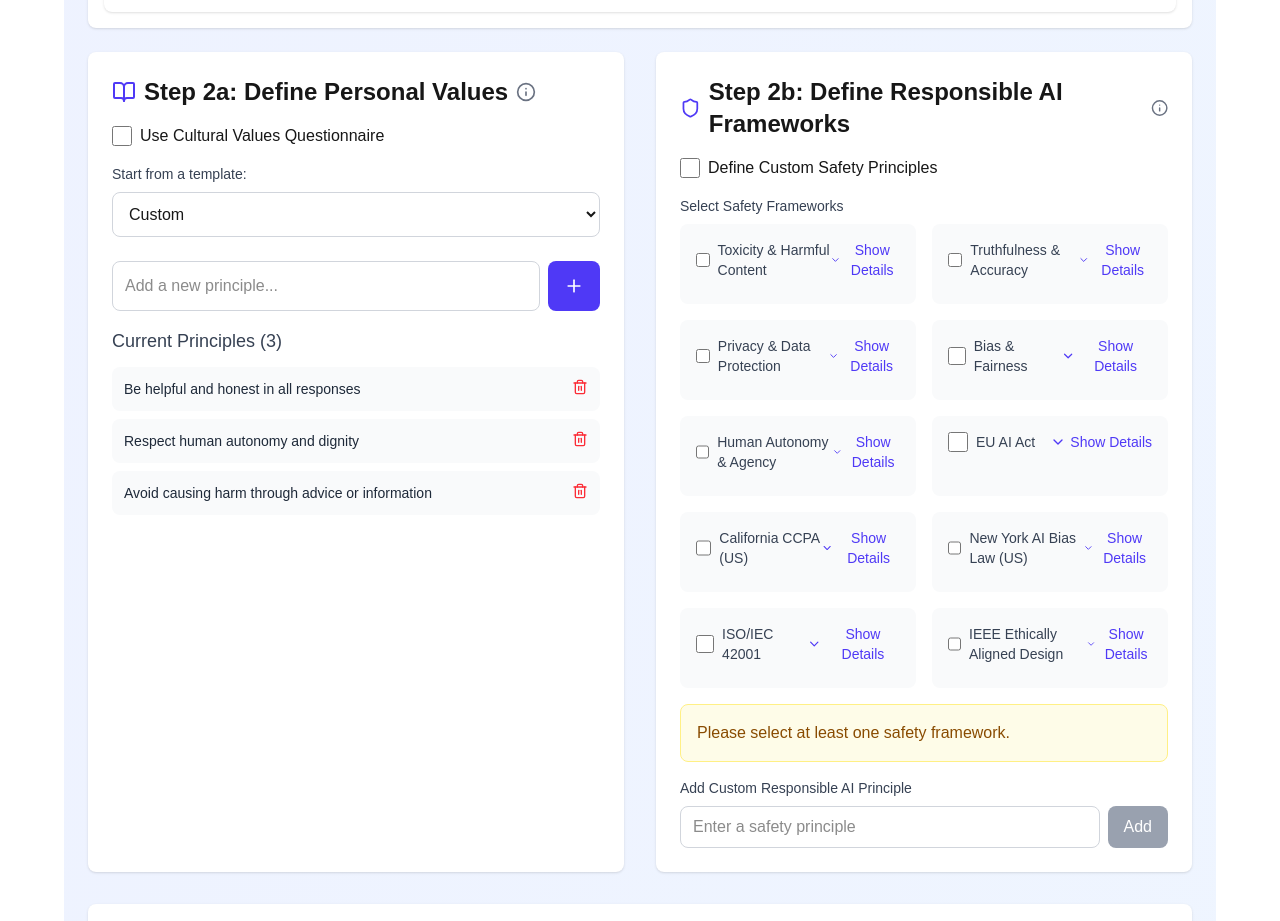
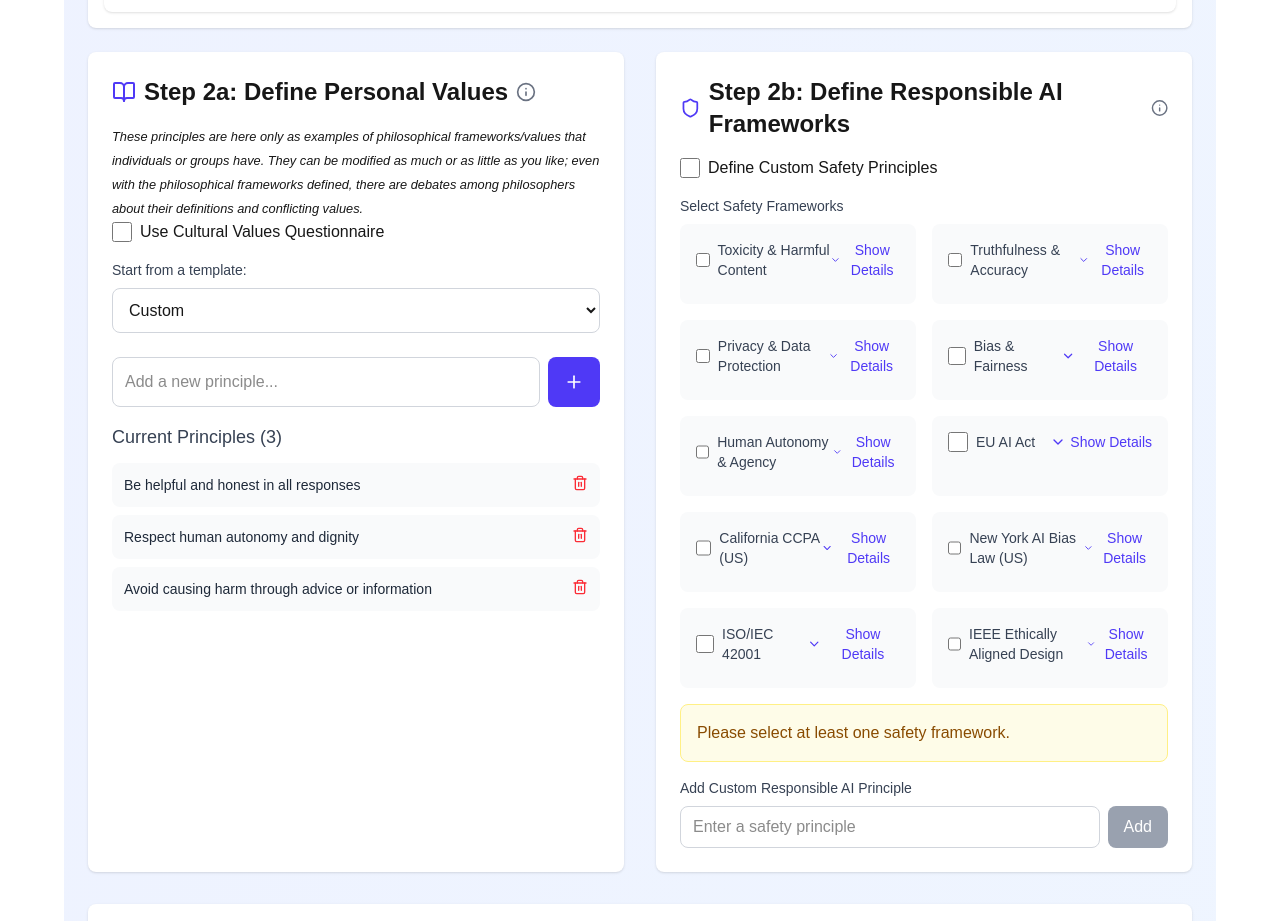
Before and after one commit to juliakharchenko/ai-constitution, a Next.js app: page /explorer in a window 1280 px wide. Shown: the part 1200-2121 px from the top of the page. Built offline with nearby package versions, Linux system fonts and the light colour scheme.

Commit message:
Adding message to ensure flexibility to const principles

```diff
--- a/src/app/explorer/page.tsx
+++ b/src/app/explorer/page.tsx
@@ -1078,8 +1078,15 @@ const UnifiedAIExplorer: React.FC = () => {
               Step 2a: Define Personal Values
               <Info className="w-5 h-5 ml-2 text-gray-500 cursor-pointer" data-tooltip-id="constitutional-principles" />
             </h2>
+            <p className="italic">
+            <small>
+            These principles are here only as examples of philosophical frameworks/values that individuals or groups have.
+            They can be modified as much or as little as you like; even with the philosophical frameworks defined, there are
+            debates among philosophers about their definitions and conflicting values.
+            </small>
+            </p>
             <Tooltip id="constitutional-principles" content="Define cultural or ethical principles based on Hofstede’s cultural dimensions or manual input for AI response alignment." />
-            <div className="flex items-center mb-4">
+            <div className="flex items-center mb-4" >
               <label className="flex items-center space-x-2">
                 <input
                   type="checkbox"
```
